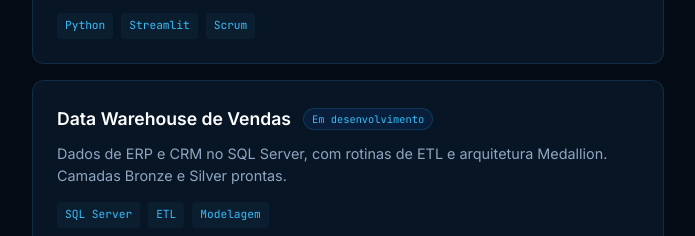
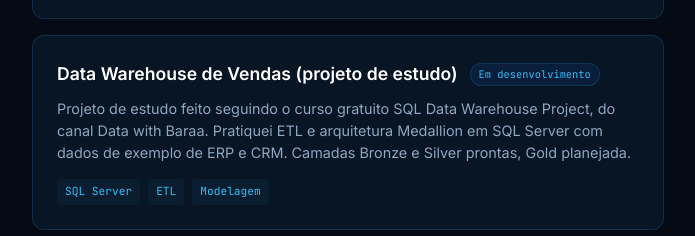
Before and after one commit to gabrielnagatanicampos/gabrielnagatanicampos.github.io, a plain HTML site: page index.html in a window 1280 px wide. Shown: the part 2608-2844 px from the top of the page, without its empty margins (292-987 px from the left). Drawn offline with Linux system fonts and the light colour scheme; some icons are missing.

Commit message:
Ajusta Data Warehouse como projeto de estudo (curso Data with Baraa) e remove Power BI

```diff
--- a/index.html
+++ b/index.html
@@ -737,7 +737,6 @@
                     <span>SQL Server</span>
                     <span>MySQL</span>
                     <span>PostgreSQL</span>
-                    <span>Power BI</span>
                     <span>Excel</span>
                     <span>Pandas</span>
                 </div>
@@ -806,12 +805,12 @@
                 <a href="https://github.com/gabrielnagatanicampos/DataWarehouse" target="_blank" class="project-card">
                     <div class="project-header">
                         <div class="project-title-group">
-                            <h4>Data Warehouse de Vendas</h4>
+                            <h4>Data Warehouse de Vendas (projeto de estudo)</h4>
                             <span class="status-badge">Em desenvolvimento</span>
                         </div>
                         <i class="ph ph-arrow-up-right"></i>
                     </div>
-                    <p>Dados de ERP e CRM no SQL Server, com rotinas de ETL e arquitetura Medallion. Camadas Bronze e Silver prontas.</p>
+                    <p>Projeto de estudo feito seguindo o curso gratuito SQL Data Warehouse Project, do canal Data with Baraa. Pratiquei ETL e arquitetura Medallion em SQL Server com dados de exemplo de ERP e CRM. Camadas Bronze e Silver prontas, Gold planejada.</p>
                     <div class="project-tech">
                         <span>SQL Server</span><span>ETL</span><span>Modelagem</span>
                     </div>
```
Also changed, not shown: 1 other file.
